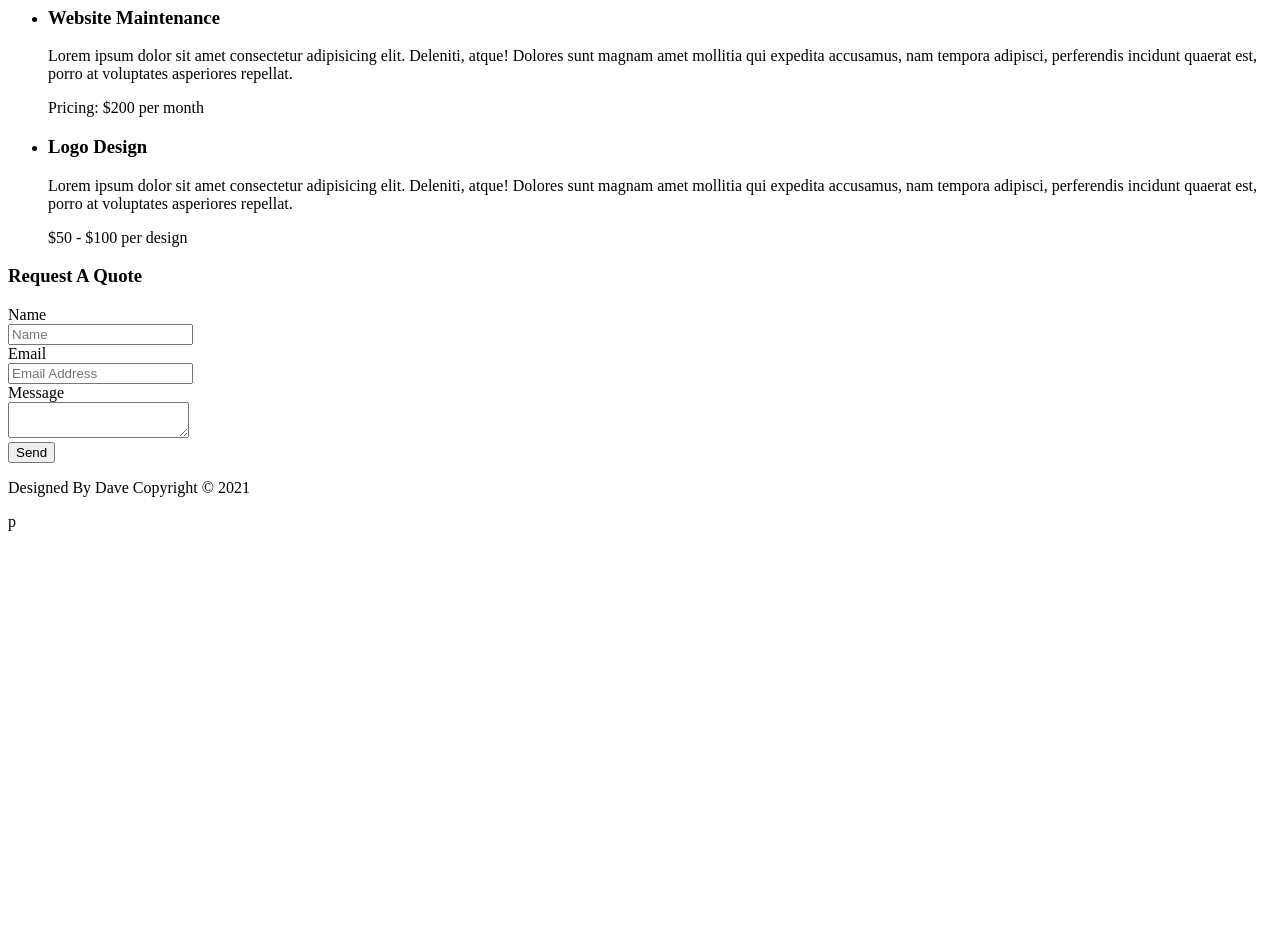
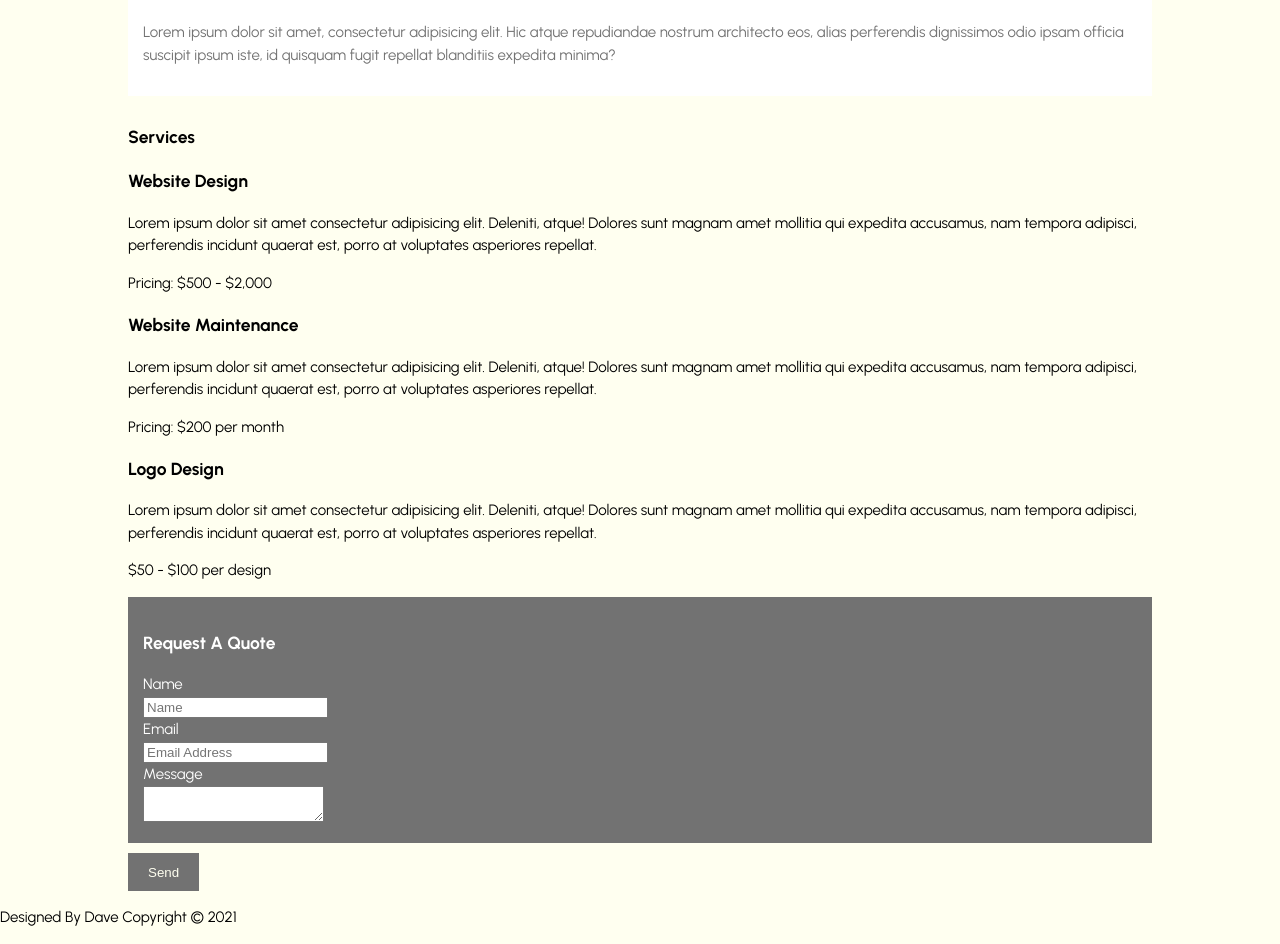
Before and after one commit to DaveAndrewz/FullWebpage, a plain HTML site: page index.html in a window 1280 px wide. Shown: the part 1086-2030 px from the top of the page. Before the commit the page ends 1625 px from the top, so only its background shows below. Drawn offline with Linux system fonts and the light colour scheme.

Commit message:
Imported Urbanist Google Font in CSS file, added basic styles (styles that effect entire page).

```diff
--- a/index.html
+++ b/index.html
@@ -79,7 +79,7 @@
     <section id="about">
         <div class="container">
             <article class="main-col">
-                <h1 class="page-title">About Us</h1>
+                <h1 class="page-title">About Me</h1>
                 <p>Lorem ipsum dolor sit, amet consectetur adipisicing elit. A molestiae esse similique soluta ullam, aliquam cum neque hic vitae. Saepe velit, dicta est soluta autem ea asperiores deleniti deserunt ducimus excepturi tenetur assumenda ipsum numquam nihil minus culpa vero placeat cupiditate voluptas consequatur vel voluptates adipisci sed dolore? Animi, soluta?</p>
                 <p class="light">Lorem ipsum dolor sit, amet consectetur adipisicing elit. Magnam, corporis, id, animi accusamus nisi incidunt aliquam ab omnis laborum optio eligendi laudantium cupiditate commodi veniam possimus recusandae sed ducimus. Pariatur eveniet amet debitis cumque ad nam possimus doloremque, impedit eaque cupiditate magnam assumenda accusantium quam mollitia voluptas eum? Asperiores reprehenderit, voluptatem non omnis quidem laborum aliquam eos illum laudantium. Sed laboriosam commodi hic neque ex asperiores ipsam blanditiis consectetur omnis.</p>
             </article>
@@ -146,9 +146,7 @@
     <!-- FOOTER SECTION -->
     <footer>
         <p>Designed By Dave Copyright &copy; 2021</p>
-        p
     </footer>
-
 
 </body>
 </html>
--- a/style.css
+++ b/style.css
@@ -0,0 +1,50 @@
+@import url('https://fonts.googleapis.com/css2?family=Urbanist:ital,wght@0,100;0,400;0,700;0,900;1,100;1,400;1,700;1,900&display=swap');
+
+/* font-family: 'Urbanist', sans-serif; */
+
+body {
+    font-size: 15px;
+    font-family: 'Urbanist', sans-serif;
+    padding: 0;
+    margin: 0;
+    line-height: 1.5;
+    background-color: #fffff0;
+}
+
+/* Setting style for each of the container class */
+
+.container {
+    width: 80%;
+    margin: auto;
+    overflow: hidden;
+}
+/* Removes the bullet points on the list items */
+ul {
+    margin: 0;
+    padding: 0;
+}
+
+.btn-1 {
+    height: 38px;
+    background-color: #727272;
+    border: 0;
+    padding-left: 20px;
+    padding-right: 20px;
+    color: #fffff0;
+}
+
+.light, .dark {
+    padding: 15px;
+    margin-top: 10px;
+    margin-bottom: 10px;
+}
+
+.light {
+    background-color: #ffffff;
+    color: #727272;
+}
+
+.dark {
+    background-color: #727272;
+    color: #ffffff;
+}
```
